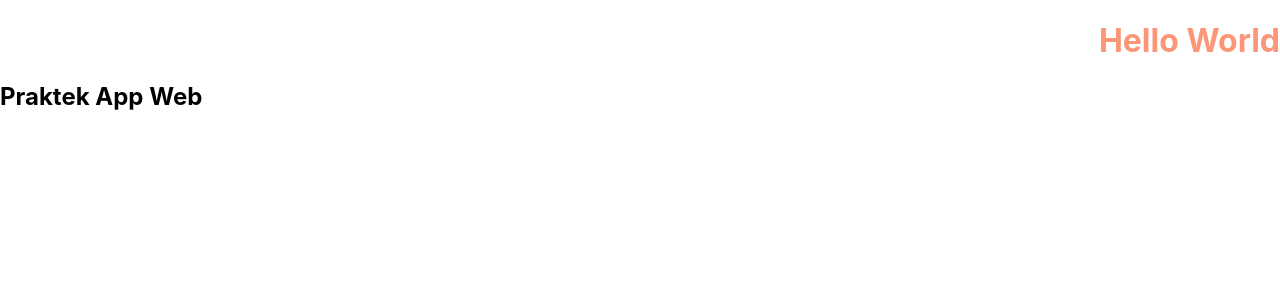
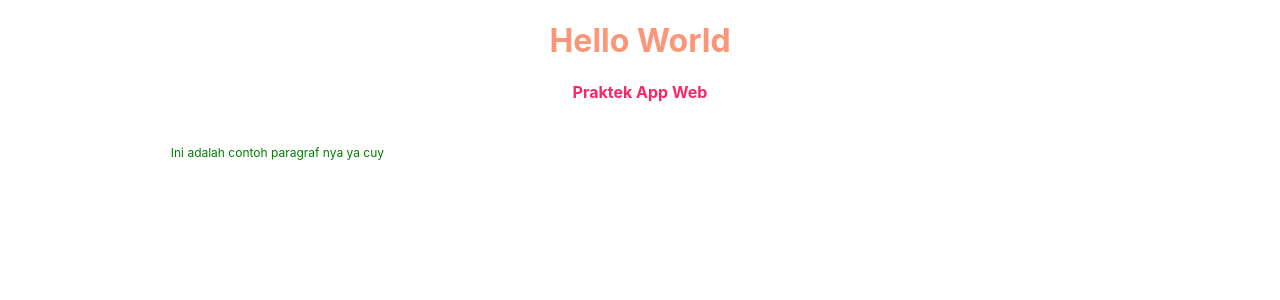
Before and after one commit to Zulharmin-192113301/Pertemuan3, a React (Create React App) app: page / in a window 1280 px wide. Shown: the top 300 px of the page. Built offline with nearby package versions, Linux system fonts and the light colour scheme.

Commit message:
Latihan 3.4 - css style

```diff
--- a/src/App.css
+++ b/src/App.css
@@ -37,54 +37,19 @@
   }
 }
 
-
-.content{
-  width: 80%;
-  margin: auto; }
-
-.logo {
-  display:block;
-  margin-left: auto;
-  margin-right: auto;
-  width:80px;
-  height:80px;
+.isi {
+  width: 78%;
+  margin:auto;
 }
 
-.title{
+.subjudul {
   text-align: center;
-  color : rgb(197, 165, 197);
-  font-size: 18px; }
+  color:rgb(250, 39, 100);
+  font-size: 16px;
+}
 
-.namaproduk{
-  text-align: center;
-  font-size: 16px;
-  font-weight: bold;
- }
-
-
-  .column {
-    float: left;
-    width: 33.33%;
-  }
-
-  /* Clear floats after the columns */
-  .row:after {
-    content: "";
-    display: table;
-    clear: both;
-  }
-
-  .jersey {
-    display:block;
-    margin-left: auto;
-    margin-right: auto;
-    width: 320px;
-    height:auto;
-  }
-
-  .hargaproduk {
-    text-align: center;
-    font-size: 14px;
-    font-weight: bold;
-    color:rgb(238, 43, 66);
-   }
+.paragraf {
+  padding: 30px;
+  color:green;
+  font-size: 12px;
+}
--- a/src/App.js
+++ b/src/App.js
@@ -6,9 +6,10 @@ class App extends Component {
   render() {
 
     return(
-      <div>
-          <h1 style={{textAlign:'right', color:'rgb(252, 150, 120)'}}>Hello World</h1>
-          <h2>Praktek App Web</h2>
+      <div className='isi'>
+          <h1 style={{textAlign:'center', color:'rgb(252, 150, 120)'}}>Hello World</h1>
+          <h2 className='subjudul'>Praktek App Web</h2>
+          <p className='paragraf'>Ini adalah contoh paragraf nya ya cuy</p>
       </div>
     );
   }
```
